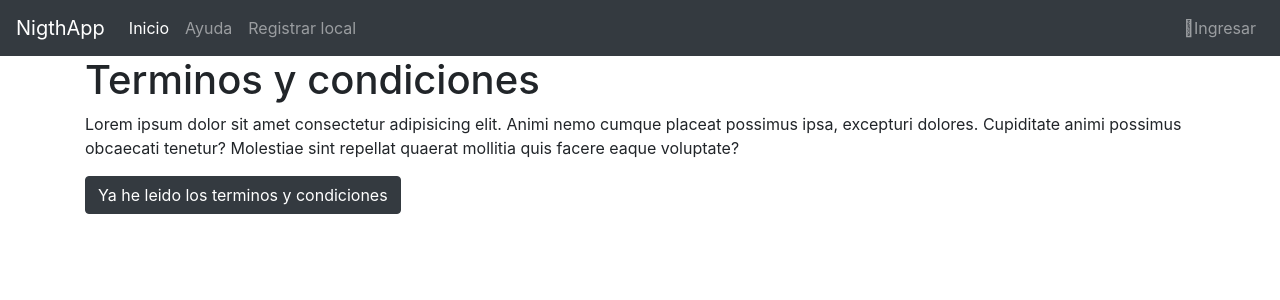
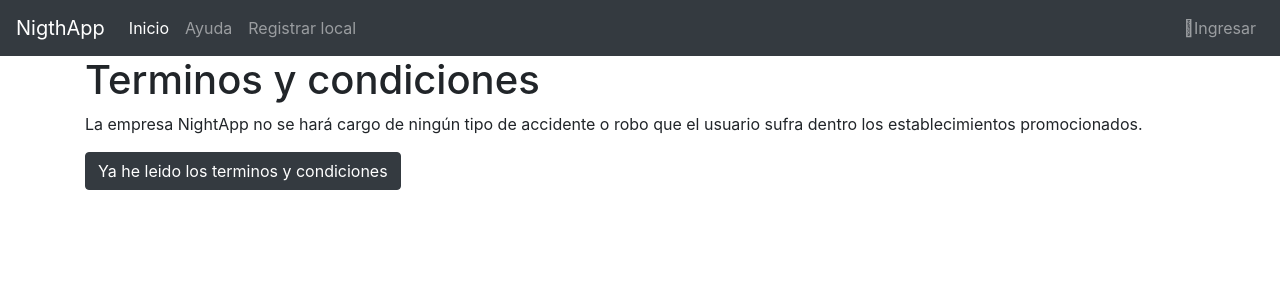
Before and after one commit to Leorebollini/NigthAppFront, a React (Create React App) app: page /Condiciones in a window 1280 px wide. Shown: the top 300 px of the page. Built offline with nearby package versions, Linux system fonts and the light colour scheme.

Commit message:
bug fixes y términos y condiciones

```diff
--- a/src/components/Condiciones.jsx
+++ b/src/components/Condiciones.jsx
@@ -11,7 +11,7 @@ class Condiciones extends Component{
                 <div className="container">
                     <h1>Terminos y condiciones</h1>
 
-                    <p>Lorem ipsum dolor sit amet consectetur adipisicing elit. Animi nemo cumque placeat possimus ipsa, excepturi dolores. Cupiditate animi possimus obcaecati tenetur? Molestiae sint repellat quaerat mollitia quis facere eaque voluptate?</p>
+                    <p>La empresa NightApp no se hará cargo de ningún tipo de accidente o robo que el usuario sufra dentro los establecimientos promocionados.</p>
                     <button className="btn btn-dark" type="button" onClick={handleClick}>Ya he leido los terminos y condiciones</button>
                 </div>
             </div>
--- a/src/components/Registrarse.jsx
+++ b/src/components/Registrarse.jsx
@@ -107,7 +107,7 @@ class Registrarse extends Component {
                             <div className=" form-group row">
                                 <div className="col">
                                     <label for="Contraseña" className="form_text">Acepto los
-                                        <a href="#" target="_blank" onClick={handleClick}>términos y condiciones.</a></label>
+                                        <a href="#" target="_blank" onClick={handleClick}> términos y condiciones.</a></label>
                                     <input type="checkbox" id="terminosycondiciones" disabled></input>
                                 </div>
                             </div>
--- a/src/components/Sesion.jsx
+++ b/src/components/Sesion.jsx
@@ -26,7 +26,7 @@ class Sesion extends Component {
                 </div>
                 <div className="row">
                     <div className="col text-center p-1">
-						<a href="/recuperarcontraseña">Olvidé la contraseña</a>
+						<a href="/Recuperar">Olvidé la contraseña</a>
 					</div>
                 </div>
                 <div className="row">
```
